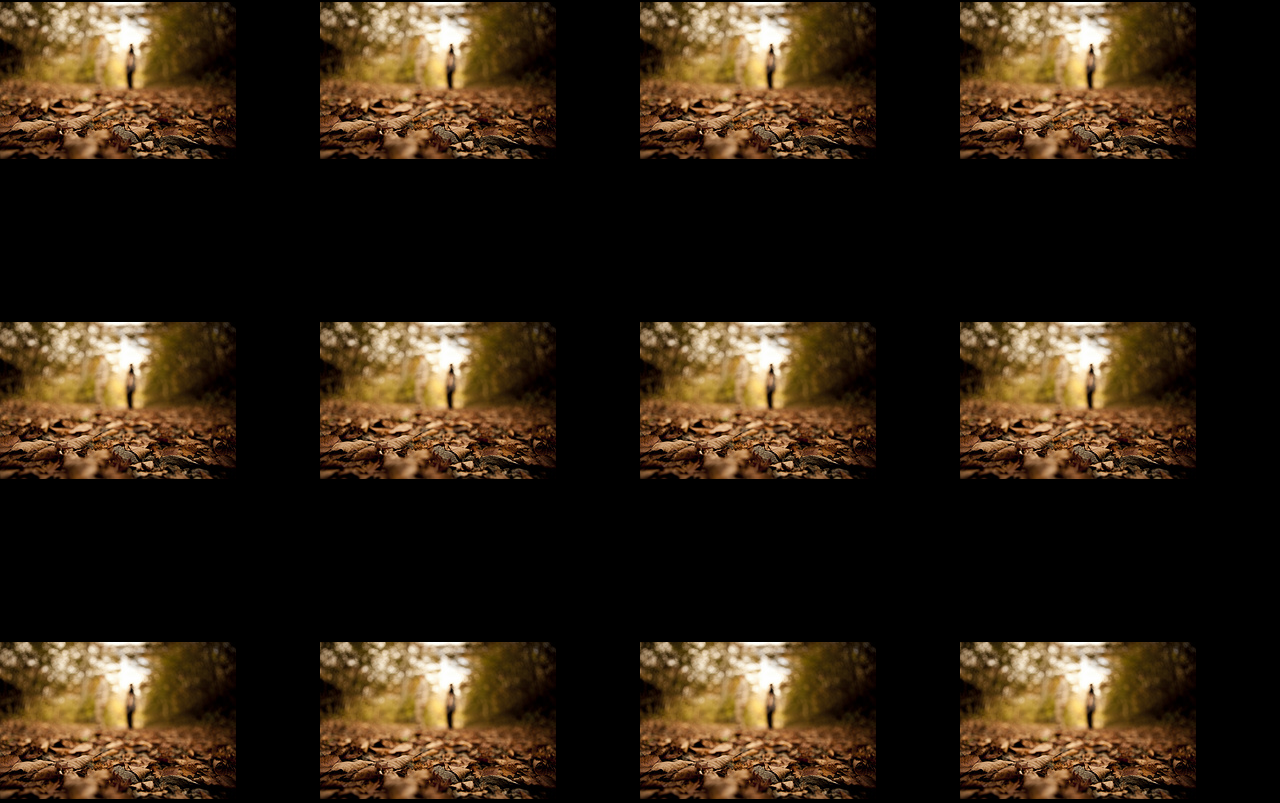
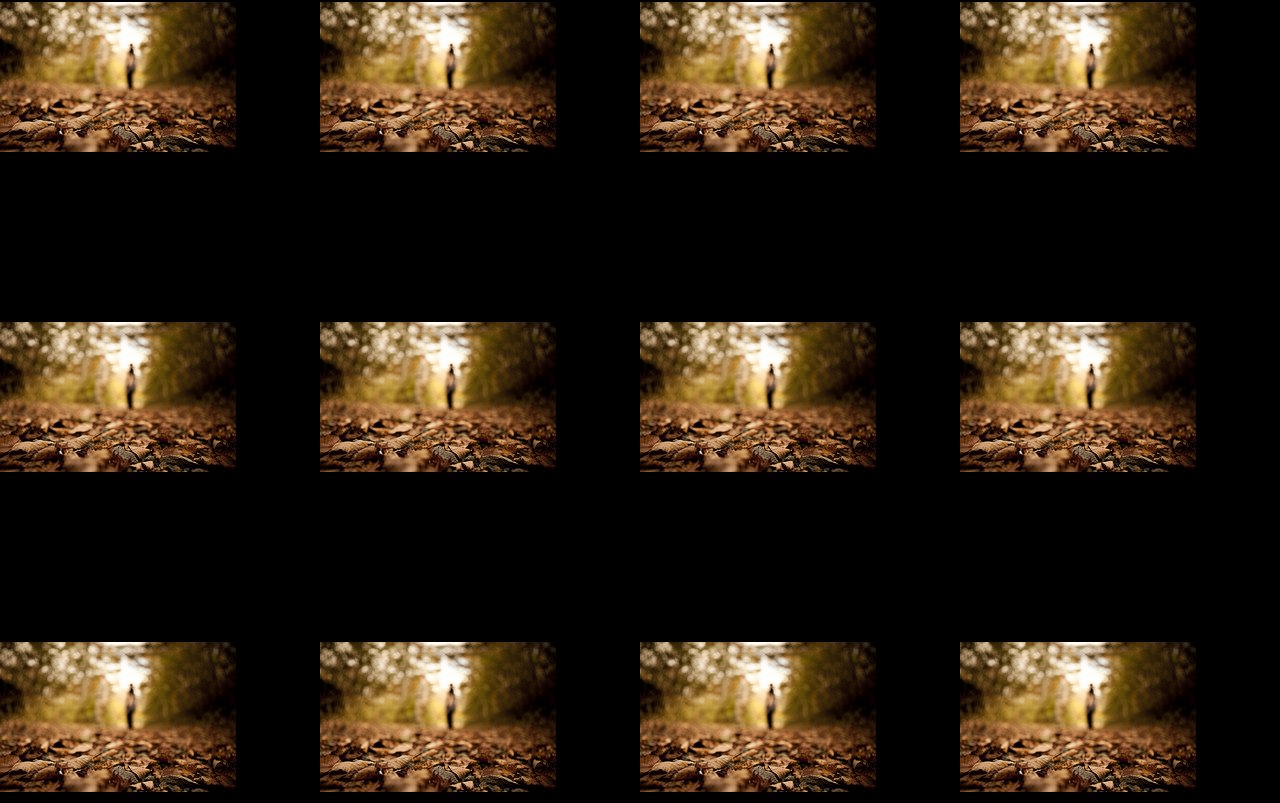
Before and after one commit to wufulin/2048, a plain HTML site: page gallery.html in a window 1280 px wide. Shown: the top 803 px of the page. Drawn offline with Linux system fonts and the light colour scheme.

Commit message:
相册图片列表使用canvas显示

```diff
--- a/gallery.html
+++ b/gallery.html
@@ -58,7 +58,16 @@
                 p = 0;
             }
             tmpl += '<li data-id="'+ (i+1) +'" class="animated bounceIn" style ="width:'+ picWidth +'px;height: ' + picWidth + 'px;padding-left:'+ p + 'px;padding-top:'
-                  + padding + 'px"><img src="' + imgSrc + '" /></li>';
+                  + padding + 'px"><canvas id="cvs_'+ i + '"></canvas></li>';
+            var imageObj = new Image();
+            imageObj.index = i;
+            imageObj.onload = function(){
+                var cvs = $("#cvs_"+this.index)[0].getContext('2d');
+                cvs.width = this.width;
+                cvs.height = this.height;
+                cvs.drawImage(this,0,0);
+            };
+            imageObj.src = imgSrc;
         }
         $("#container").html(tmpl);
     };
```
